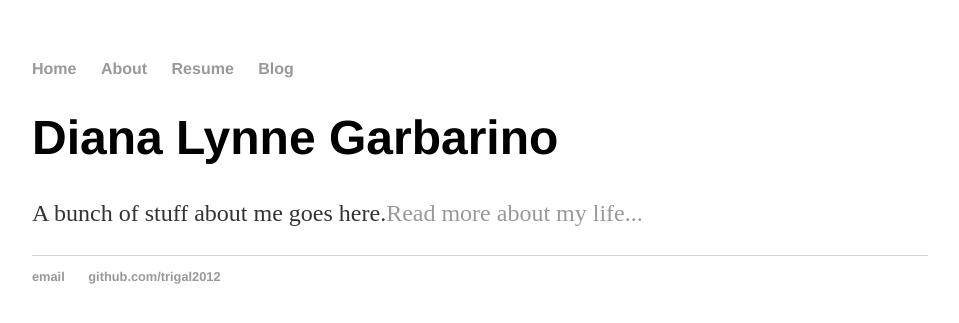
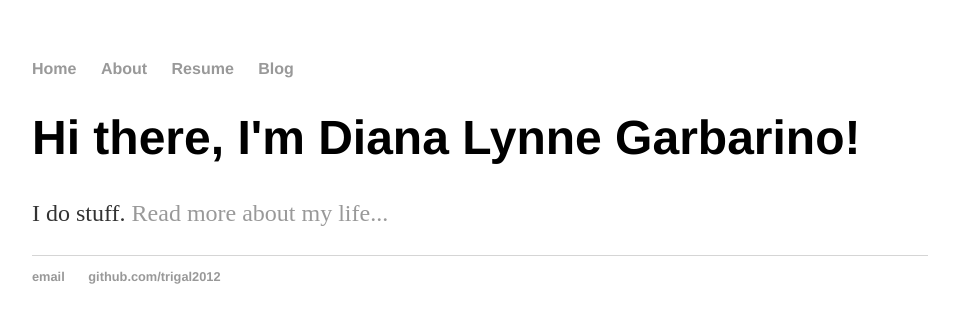
Before and after one commit to maziesmith/trigal2012.github.io, a Jekyll site: the page built from index.html, in a window 1280 px wide. Shown: the top 323 px of the page, without its empty margins (160-1119 px from the left). Built offline with Jekyll 4.4.1, drawn with Linux system fonts in a browser that asks for light colours.

Commit message:
Update index.html

```diff
--- a/index.html
+++ b/index.html
@@ -1,30 +1,8 @@
-<!DOCTYPE html>
-<html>
-	<head>
-		<!-- link to main stylesheet -->
-		<link rel="stylesheet" type="text/css" href="/css/main.css">
-		<title>Diana Lynne Garbarino, Technical Project Manager, Software Developer, SQA Engineer</title>
-	</head>
-	<body>
-		<nav>
-    		<ul>
-        		<li><a href="/">Home</a></li>
-	        	<li><a href="/about">About</a></li>
-        		<li><a href="/cv">Resume</a></li>
-        		<li><a href="/blog">Blog</a></li>
-    		</ul>
-		</nav>
-		<div class="container">
-    		<div class="blurb">
-        		<h1>Diana Lynne Garbarino</h1>
-				<p>A bunch of stuff about me goes here.<a href="/about">Read more about my life...</a></p>
-    		</div><!-- /.blurb -->
-		</div><!-- /.container -->
-		<footer>
-    		<ul>
-        		<li><a href="mailto:dlgarbarino@gmail.com">email</a></li>
-        		<li><a href="https://github.com/trigal2012">github.com/trigal2012</a></li>
-			</ul>
-		</footer>
-	</body>
-</html>
+---
+layout: default
+title: Diana Lynne Garbarino, Technical Project Manager, Software Deveoper, SQA Engineer
+---
+<div class="blurb">
+	<h1>Hi there, I'm Diana Lynne Garbarino!</h1>
+	<p>I do stuff. <a href="/about">Read more about my life...</a></p>
+</div><!-- /.blurb -->
```
